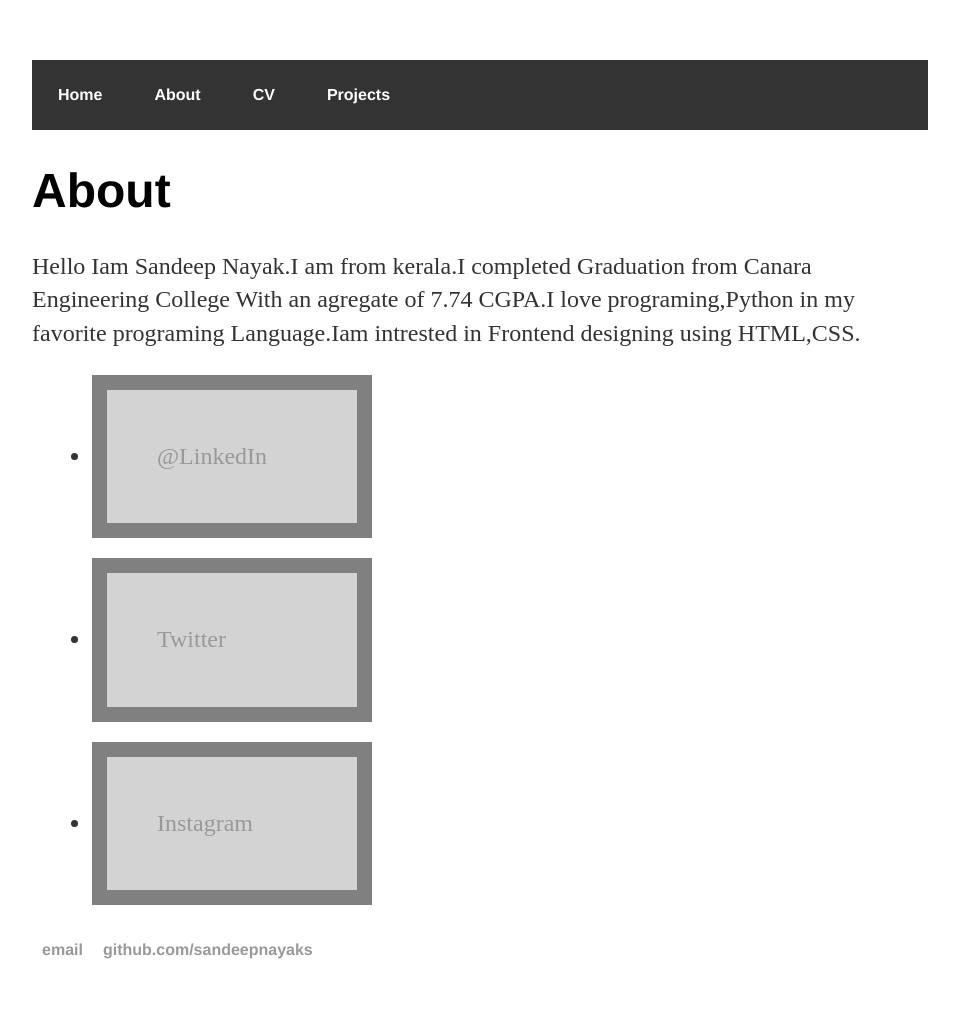
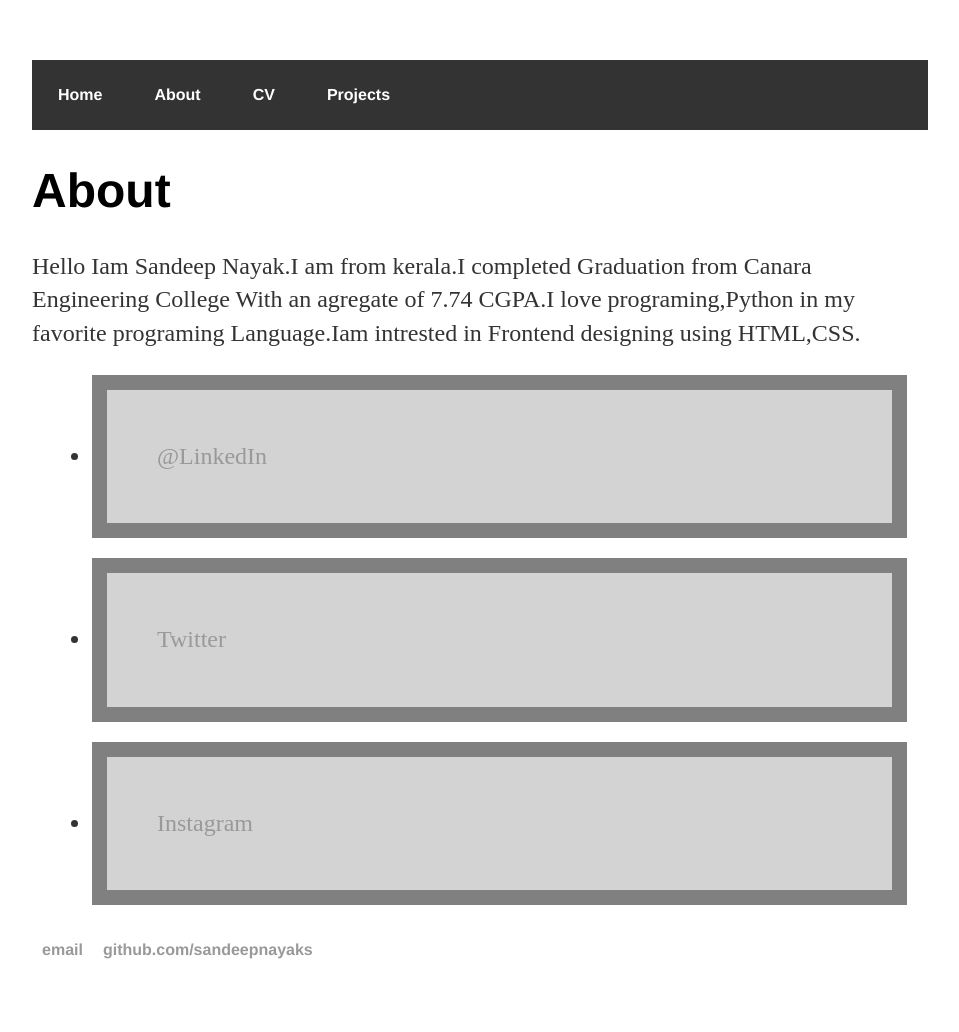
Before and after one commit to sandeepnayaks/sandeepnayaks.github.io, a Jekyll site: the page built from about/index.html, in a window 1280 px wide. Shown: the whole page, without its empty margins (160-1119 px from the left). Built offline with Jekyll 4.4.1, drawn with Linux system fonts in a browser that asks for light colours.

Commit message:
Update main.css

```diff
--- a/css/main.css
+++ b/css/main.css
@@ -18,7 +18,7 @@ nav ul li, footer ul li { display: inline; margin-right: 20px; float: left; }
 
 
  div ul li{background-color: lightgrey;
-  width: 150px;
+  width: 80%;
   border: 15px solid grey;
   padding: 50px;
   margin: 20px;
```
